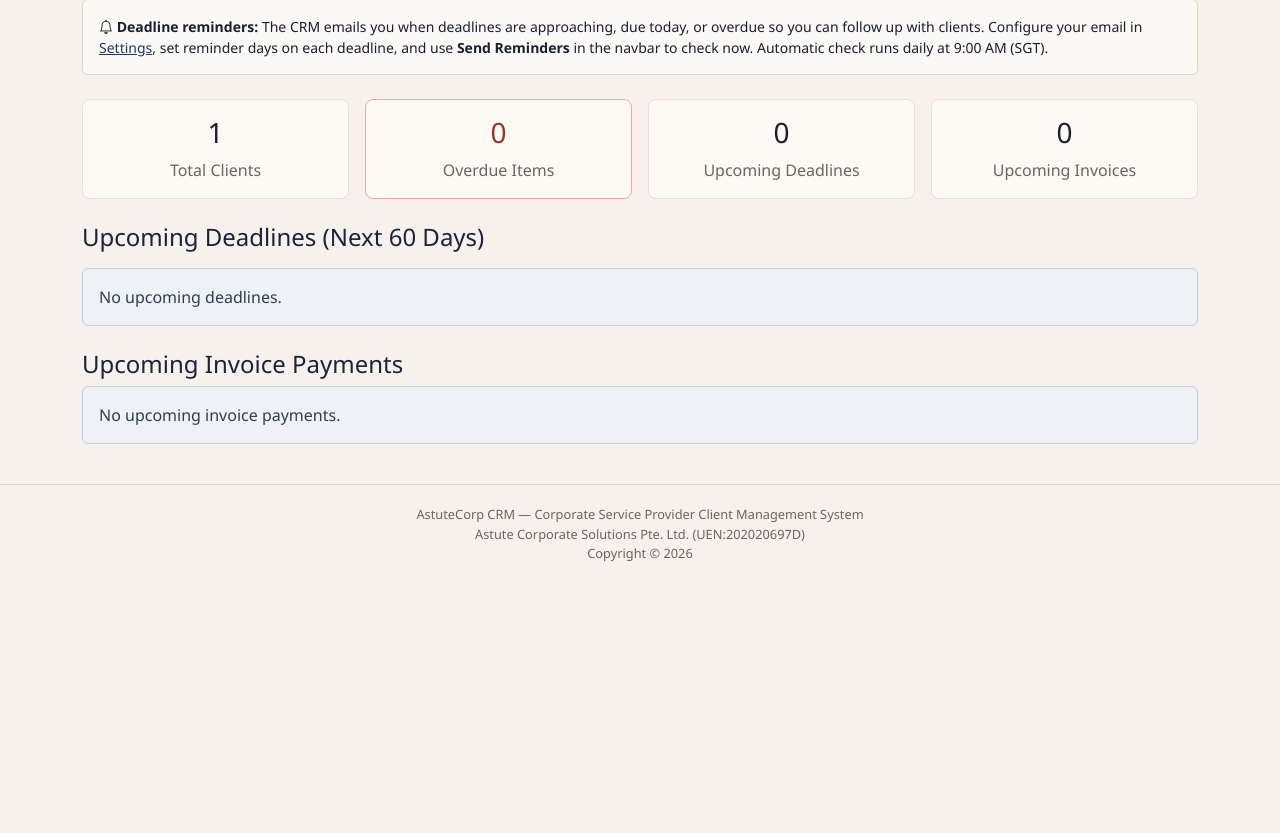
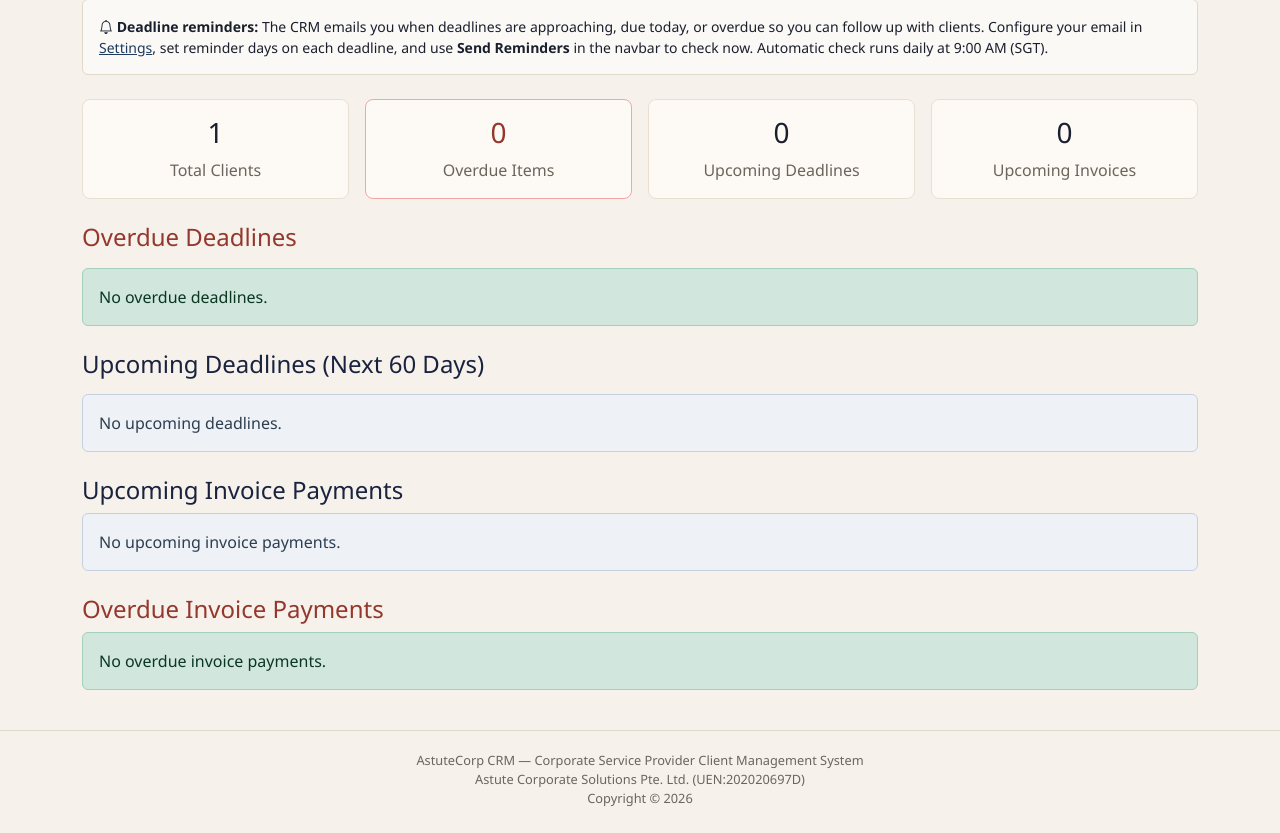
Before and after one commit to kelvinch8/astutecorp-crm, a Flask app: page / in a window 1280 px wide. Shown: the part 159-992 px from the top of the page. Before the commit the page ends 720 px from the top, so only its background shows below. Run offline with Flask 3, Linux system fonts and the light colour scheme; a user stored in the database is signed in; data comes from the database, SQL or seed files in the repository; data that the repository does not hold is empty; some libraries are stand-ins or nearby versions.

Commit message:
Fix overdue deadlines not showing on the dashboard.
Past-due items marked Overdue by the daily job were excluded from
dashboard counts and client status badges; include them and surface
the overdue section first.

```diff
--- a/app.py
+++ b/app.py
@@ -127,7 +127,8 @@
 
     @property
     def is_overdue(self):
-        return self.status == 'Pending' and self.due_date < date.today()
+        # Include both Pending (not yet flipped by the daily job) and Overdue status
+        return self.status in ('Pending', 'Overdue') and self.due_date < date.today()
 
     def get_days_left(self):
         return (self.due_date - date.today()).days
@@ -146,7 +147,7 @@
 
     @property
     def is_overdue(self):
-        return self.status == 'Pending' and self.due_date < date.today()
+        return self.status in ('Pending', 'Overdue') and self.due_date < date.today()
 
     def get_days_left(self):
         return (self.due_date - date.today()).days
@@ -1005,11 +1006,13 @@
     ).order_by(Deadline.due_date).all()
     upcoming_by_client = group_deadlines_by_client(upcoming)
 
+    # Include status Overdue (set by the daily reminder job) as well as
+    # Pending past-due items that have not been flipped yet.
     overdue = Deadline.query.join(Client).filter(
         Client.archived == False,
-        Deadline.status == 'Pending',
+        Deadline.status.in_(['Pending', 'Overdue']),
         Deadline.due_date < today
-    ).all()
+    ).order_by(Deadline.due_date).all()
 
     upcoming_invoices = Invoice.query.join(Client).filter(
         Client.archived == False,
@@ -1019,18 +1022,18 @@
 
     overdue_invoices = Invoice.query.join(Client).filter(
         Client.archived == False,
-        Invoice.status == 'Pending',
+        Invoice.status.in_(['Pending', 'Overdue']),
         Invoice.due_date < today
-    ).all()
+    ).order_by(Invoice.due_date).all()
 
     clients_count = Client.query.filter_by(archived=False).count()
     pending_deadlines = Deadline.query.join(Client).filter(
         Client.archived == False,
-        Deadline.status == 'Pending'
+        Deadline.status.in_(['Pending', 'Overdue'])
     ).count()
     pending_invoices = Invoice.query.join(Client).filter(
         Client.archived == False,
-        Invoice.status == 'Pending'
+        Invoice.status.in_(['Pending', 'Overdue'])
     ).count()
 
     return render_template('dashboard.html',
--- a/templates/clients/detail.html
+++ b/templates/clients/detail.html
@@ -82,7 +82,7 @@
                                 {% if dl.status == 'Completed' %}
                                     <span class="badge bg-success">Completed</span>
                                 {% elif dl.is_overdue %}
-                                    <span class="badge bg-danger">Overdue</span>
+                                    <span class="badge bg-danger">Overdue ({{ dl.get_days_left()|abs }} days)</span>
                                 {% else %}
                                     <span class="badge bg-warning text-dark">Pending ({{ dl.get_days_left() }} days)</span>
                                 {% endif %}
@@ -172,7 +172,7 @@
                         {% if inv.status == 'Paid' %}
                             <span class="badge bg-success">Paid</span>
                         {% elif inv.is_overdue %}
-                            <span class="badge bg-danger">Overdue</span>
+                            <span class="badge bg-danger">Overdue ({{ inv.get_days_left()|abs }} days)</span>
                         {% else %}
                             <span class="badge bg-warning text-dark">Pending ({{ inv.get_days_left() }} days)</span>
                         {% endif %}
--- a/templates/dashboard.html
+++ b/templates/dashboard.html
@@ -53,7 +53,43 @@
     </div>
 </div>
 
-<h4 class="mb-3">Upcoming Deadlines (Next 60 Days)</h4>
+<h4 class="mb-3 text-danger">Overdue Deadlines</h4>
+
+{% if overdue %}
+<div class="table-responsive">
+<table class="table table-hover table-danger">
+    <thead>
+        <tr>
+            <th>Client</th>
+            <th>Type</th>
+            <th>Due Date</th>
+            <th>Overdue By</th>
+            <th>Action</th>
+        </tr>
+    </thead>
+    <tbody>
+        {% for dl in overdue %}
+        <tr>
+            <td><a href="{{ url_for('client_detail', client_id=dl.client.id) }}">{{ dl.client.name }}</a></td>
+            <td style="min-width: 10rem; white-space: normal;">
+                <span class="badge badge-deadline {{ dl.deadline_type | deadline_badge_class }}">{{ dl.deadline_type | deadline_label }}</span>
+                {% if dl.comments %}
+                <div class="text-muted small">{{ dl.comments }}</div>
+                {% endif %}
+            </td>
+            <td>{{ dl.due_date | format_date }}</td>
+            <td><span class="badge bg-danger">{{ dl.get_days_left()|abs }} days</span></td>
+            <td><a href="{{ url_for('client_detail', client_id=dl.client.id) }}" class="btn btn-sm btn-danger">Manage</a></td>
+        </tr>
+        {% endfor %}
+    </tbody>
+</table>
+</div>
+{% else %}
+<div class="alert alert-success">No overdue deadlines.</div>
+{% endif %}
+
+<h4 class="mt-4 mb-3">Upcoming Deadlines (Next 60 Days)</h4>
 
 {% if upcoming_by_client %}
 <div class="table-responsive">
@@ -102,34 +138,6 @@
 <div class="alert alert-info">No upcoming deadlines.</div>
 {% endif %}
 
-{% if overdue %}
-<h4 class="mt-4 text-danger">Overdue Deadlines</h4>
-<div class="table-responsive">
-<table class="table table-hover table-danger">
-    <thead>
-        <tr>
-            <th>Client</th>
-            <th>Type</th>
-            <th>Due Date</th>
-            <th>Overdue By</th>
-            <th></th>
-        </tr>
-    </thead>
-    <tbody>
-        {% for dl in overdue %}
-        <tr>
-            <td><a href="{{ url_for('client_detail', client_id=dl.client.id) }}">{{ dl.client.name }}</a></td>
-            <td><span class="badge badge-deadline {{ dl.deadline_type | deadline_badge_class }}">{{ dl.deadline_type | deadline_label }}</span></td>
-            <td>{{ dl.due_date | format_date }}</td>
-            <td>{{ dl.get_days_left()|abs }} days</td>
-            <td><a href="{{ url_for('client_detail', client_id=dl.client.id) }}" class="btn btn-sm btn-danger">Manage</a></td>
-        </tr>
-        {% endfor %}
-    </tbody>
-</table>
-</div>
-{% endif %}
-
 <h4 class="mt-4">Upcoming Invoice Payments</h4>
 
 {% if upcoming_invoices %}
@@ -173,8 +181,9 @@
 <div class="alert alert-info">No upcoming invoice payments.</div>
 {% endif %}
 
+<h4 class="mt-4 text-danger">Overdue Invoice Payments</h4>
+
 {% if overdue_invoices %}
-<h4 class="mt-4 text-danger">Overdue Invoice Payments</h4>
 <div class="table-responsive">
 <table class="table table-hover table-danger">
     <thead>
@@ -184,7 +193,7 @@
             <th>Amount</th>
             <th>Due Date</th>
             <th>Overdue By</th>
-            <th></th>
+            <th>Action</th>
         </tr>
     </thead>
     <tbody>
@@ -194,13 +203,15 @@
             <td>{{ inv.invoice_type }}</td>
             <td>{% if inv.amount %}${{ "%.2f"|format(inv.amount) }}{% else %}-{% endif %}</td>
             <td>{{ inv.due_date | format_date }}</td>
-            <td>{{ inv.get_days_left()|abs }} days</td>
+            <td><span class="badge bg-danger">{{ inv.get_days_left()|abs }} days</span></td>
             <td><a href="{{ url_for('client_detail', client_id=inv.client.id) }}" class="btn btn-sm btn-danger">Manage</a></td>
         </tr>
         {% endfor %}
     </tbody>
 </table>
 </div>
+{% else %}
+<div class="alert alert-success">No overdue invoice payments.</div>
 {% endif %}
 
 {% endblock %}
```
